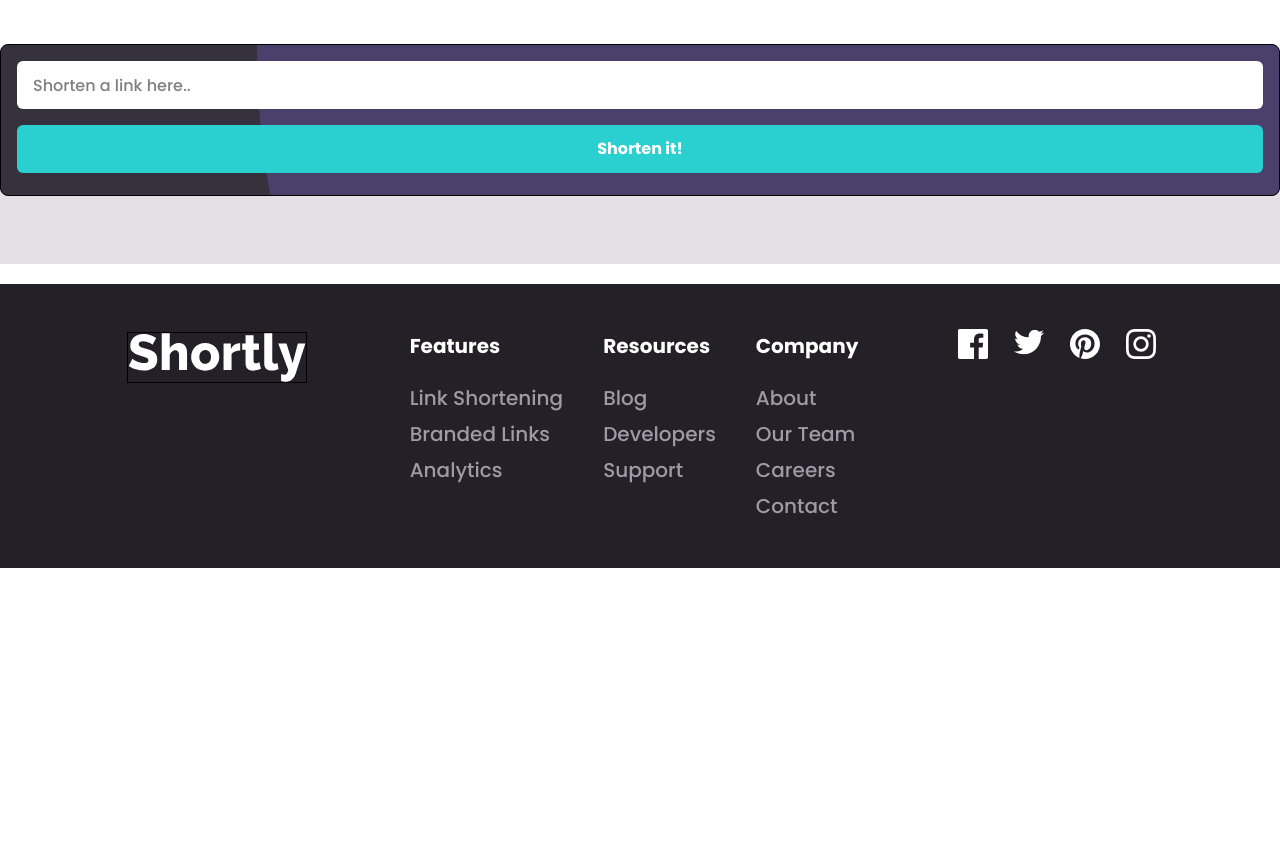
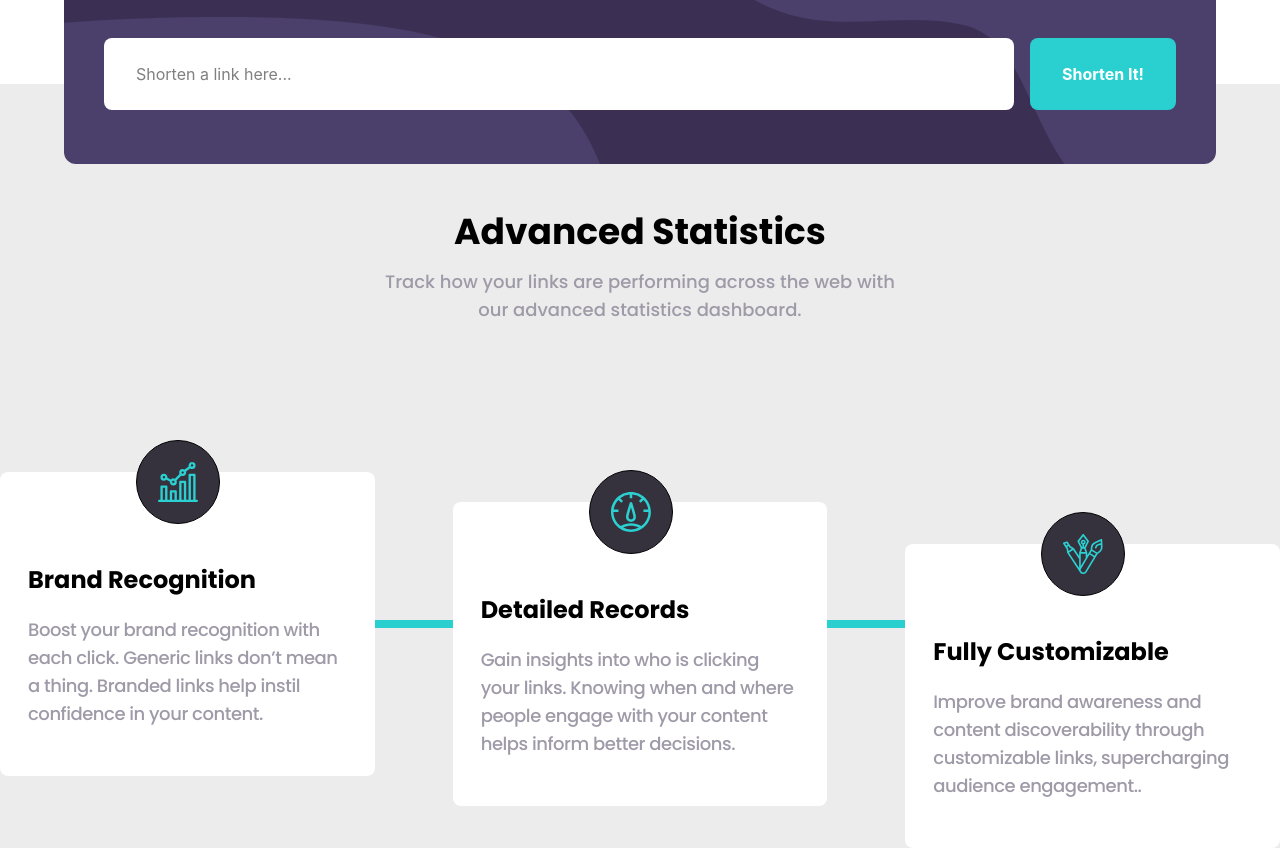
Before and after one commit to KLapitan/URL_Shortener, a React (Vite) app: page / in a window 1280 px wide. Shown: the part 580-1428 px from the top of the page. Before the commit the page ends 1148 px from the top, so only its background shows below. Built offline with nearby package versions, Linux system fonts and the light colour scheme.

Commit message:
done: done styling from small to large viewpoint for services and footer,input bar

```diff
--- a/src/components/button.jsx
+++ b/src/components/button.jsx
@@ -1,6 +1,6 @@
-const Button = ({children,classname}) => {
+const Button = ({children,className}) => {
 return(
-<button className={`${classname}`}>{children}</button>
+<button className={`${className}`}>{children}</button>
 )
 
 }
--- a/src/components/footer.jsx
+++ b/src/components/footer.jsx
@@ -1,7 +1,7 @@
  const Footer = ({links,socMedia}) => {
  return (
  <footer className="h-auto">
-    <section className="h-auto w-full bg-NGray950 flex flex-col justify-center items-center px-6 py-12 font-Poppins lg:flex-row lg:items-start lg:justify-evenly  ">
+    <section className="h-auto w-full bg-NGray950 flex flex-col justify-center items-center px-6 py-12 font-Poppins lg:flex-row lg:items-start lg:justify-evenly lg:gap-50 2xl:gap-0 ">
 
           <picture className="border w-45  " >
             <img src="/images/logo.svg" alt="logoShorlty"  className="invert brightness-0 w-full h-full"/>
--- a/src/components/hero.jsx
+++ b/src/components/hero.jsx
@@ -1,4 +1,5 @@
 import UrlInput from "./input";
+import Services from "./services";
 import Button from "./button";
 const Hero = () => {
 
@@ -20,7 +21,7 @@ return(
 
                 <p className=" border text-center text-NGray500 w-72">Build your brand’s recognition and get detailed insights on how your links are performing.</p>
 
-                <Button classname="text-white bg-PBlue400 font-bold text-xl  py-4 rounded-full w-46 h-full">Get Started</Button>
+                <Button className="text-white bg-PBlue400 font-bold text-xl  py-4 rounded-full w-46 h-full">Get Started</Button>
             </div>
 
 
@@ -28,6 +29,8 @@ return(
     </section>
 
       <UrlInput/>
+      <Services/>
+
 
 </main>
 )
--- a/src/components/input.jsx
+++ b/src/components/input.jsx
@@ -1,29 +1,62 @@
 import Button from "./button"
+
 const UrlInput = () => {
-return(
-<section className="h-75 relative z-20">
-<div className=" h-35 w-full bg-white z-30 ">
+  return (
+    <section className="relative">
 
+      {/* top white section */}
+      <div className="bg-white flex justify-center px-4 h-25">
 
-{/* input */}
-<div className="absolute min-w-auto sm:w-full sm:left-0 border h-38 bg-NGray900 z-70 top-15 left-5 p-4 rounded-lg flex flex-col gap-4 font-Poppins bg-[url('/images/bg-shorten-mobile.svg')] bg-[length:80%] bg-top-right bg-no-repeat">
-<input type="text" placeholder="Shorten a link here.."  className="bg-white w-full h-12 rounded-md px-4"/>
-<Button classname="bg-PBlue400 w-full h-12 rounded-md text-white font-bold ">Shorten it!</Button>
-</div>
+        {/* input container */}
+        <div
+          className="
+            w-full max-w-6xl
+            -mb-20
+            rounded-xl
 
-</div>
+            bg-PPurple950
+            bg-[url('/images/bg-shorten-mobile.svg')]
+            lg:bg-[url('/images/bg-shorten-desktop.svg')]
+            bg-no-repeat
+            bg-top-right
+            bg-size-[110%]
+            p-6
+            lg:p-10
+            flex flex-col
+            lg:flex-row
+            lg:items-center
+            gap-4
 
+          "
+        >
 
-<div className="h-35 w-full bg-NGray500/30 z-30"></div>
+          <input
+            type="text"
+            placeholder="Shorten a link here..."
+            className="
+              lg:flex-1
+              h-14
+              rounded-lg
+              px-6
+              lg:h-18
+              lg:px-8
+              outline-none
+              bg-white
+            "
+          />
 
+          <Button className="bg-PBlue400 h-14 px-2 lg:px-8 lg:h-18 rounded-lg text-white font-bold whitespace-nowrap">
+            Shorten It!
+          </Button>
 
-</section>
+        </div>
+      </div>
 
+      {/* bottom gray section */}
+      <div className="h-32 bg-NGray400/30"></div>
 
-)
+    </section>
+  )
+}
 
-
-
-
-}
 export default UrlInput
--- /dev/null
+++ b/src/components/services.jsx
@@ -0,0 +1,64 @@
+const Services = () => {
+
+
+return(
+<section className="h-350 w-full bg-NGray400/30 font-Poppins lg:h-screen ">
+      <h2 className="text-3xl font-bold text-center lg:text-4xl">Advanced Statistics</h2>
+      <p className="text-lg text-center w-auto p-4 text-NGray500 mb-15 lg:w-xl lg:place-self-center-safe">  Track how your links are performing across the web with our advanced statistics dashboard.</p>
+
+        {/* brand , detailed ,customaizable */}
+        <div className="h-auto flex flex-col  md:flex-row justify-center items-center ">
+            {/* brand */}
+            <div className="h-76 w-86 bg-white rounded-lg  lg:p-2 lg:w-96 ">
+
+            {/* image-logo */}
+            <div className="border w-21 h-21 -mt-10 ml-32 rounded-full  bg-NGray900 flex items-center justify-center p-3 lg:ml-10 lg:transition-all lg:duration-300 lg:ease-in">
+                <picture>
+                <img src="/images/icon-brand-recognition.svg" alt="brand-recognition " className="w-10 h-10 place-self-center" />
+                </picture>
+              </div>
+                 <h3 className="text-center  text-2xl font-bold mt-10 lg:text-left lg:ml-5">Brand Recognition</h3>
+                  <p className="text-center text-lg p-5  tracking-tight text-NGray500 overflow-hidden h-40 lg:text-left"> Boost your brand recognition with each click. Generic links don’t mean a thing. Branded links help instil confidence in your content.</p>
+            </div>
+
+          {/* connector */}
+          <div className=" w-2 h-20 place-self-center bg-PBlue400 sm:w-20 sm:h-2 "></div>
+
+           {/*Detailed Reords  */}
+       <div className="h-76 w-86 bg-white rounded-lg lg:mt-15 lg:p-2 lg:w-96">
+
+            {/* image-logo */}
+            <div  className="border w-21 h-21 -mt-10 ml-32 rounded-full  bg-NGray900 flex items-center justify-center p-3 lg:ml-10 lg:transition-all lg:duration-300 lg:ease-in ">
+                <picture>
+                <img src="/images/icon-detailed-records.svg" alt="detailed-records " className="w-10 h-10 place-self-center" />
+                </picture>
+              </div>
+                 <h3 className="text-center  text-2xl font-bold mt-10 lg:text-left lg:ml-5 ">Detailed Records</h3>
+                  <p className="text-center text-lg p-5  tracking-tight text-NGray500 overflow-hidden h-40 lg:text-left"> Gain insights into who is clicking your links. Knowing when and where people engage with your content helps inform better decisions.</p>
+            </div>
+                 {/* connector */}
+          <div className=" w-2 h-20 place-self-center bg-PBlue400  md:w-20 md:h-2  "></div>
+
+          {/* Fully Customizable */}
+          <div className="h-76 w-86 bg-white rounded-lg lg:mt-36 lg:p-2 lg:w-96 ">
+
+            {/* image-logo */}
+            <div c className="border w-21 h-21 -mt-10 ml-32 rounded-full  bg-NGray900 flex items-center justify-center p-3 lg:ml-10 lg:transition-all lg:duration-300 lg:ease-in ">
+                <picture>
+                <img src="/images/icon-fully-customizable.svg" alt="fully-customizable " className="w-10 h-10 place-self-center" />
+                </picture>
+              </div>
+                 <h3 className="text-center  text-2xl font-bold mt-10 lg:text-left lg:ml-5">Fully Customizable </h3>
+                  <p className="text-center text-lg p-5  tracking-tight text-NGray500 overflow-hidden h-40 lg:text-left  ">Improve brand awareness and content discoverability through customizable links, supercharging audience engagement..</p>
+            </div>
+
+
+      </div>
+
+
+
+
+</section>
+)
+}
+export default Services;
```
